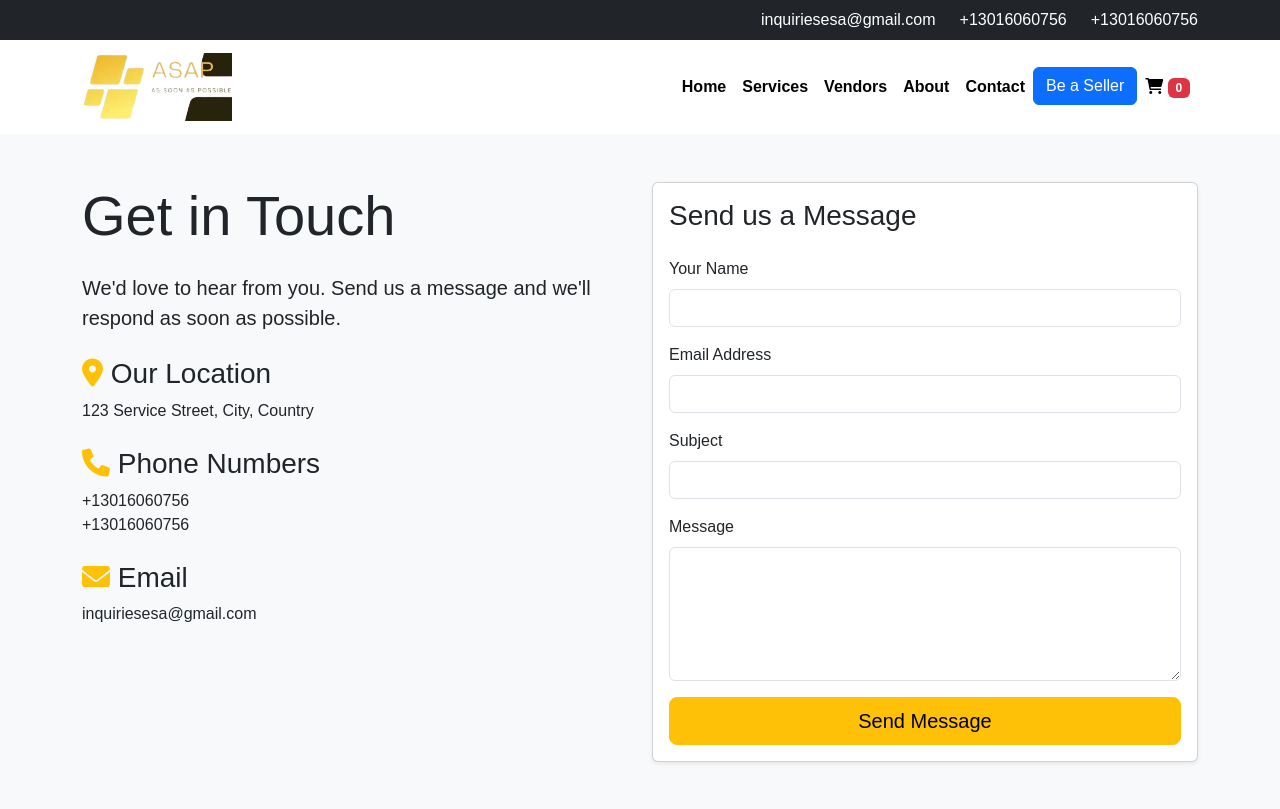
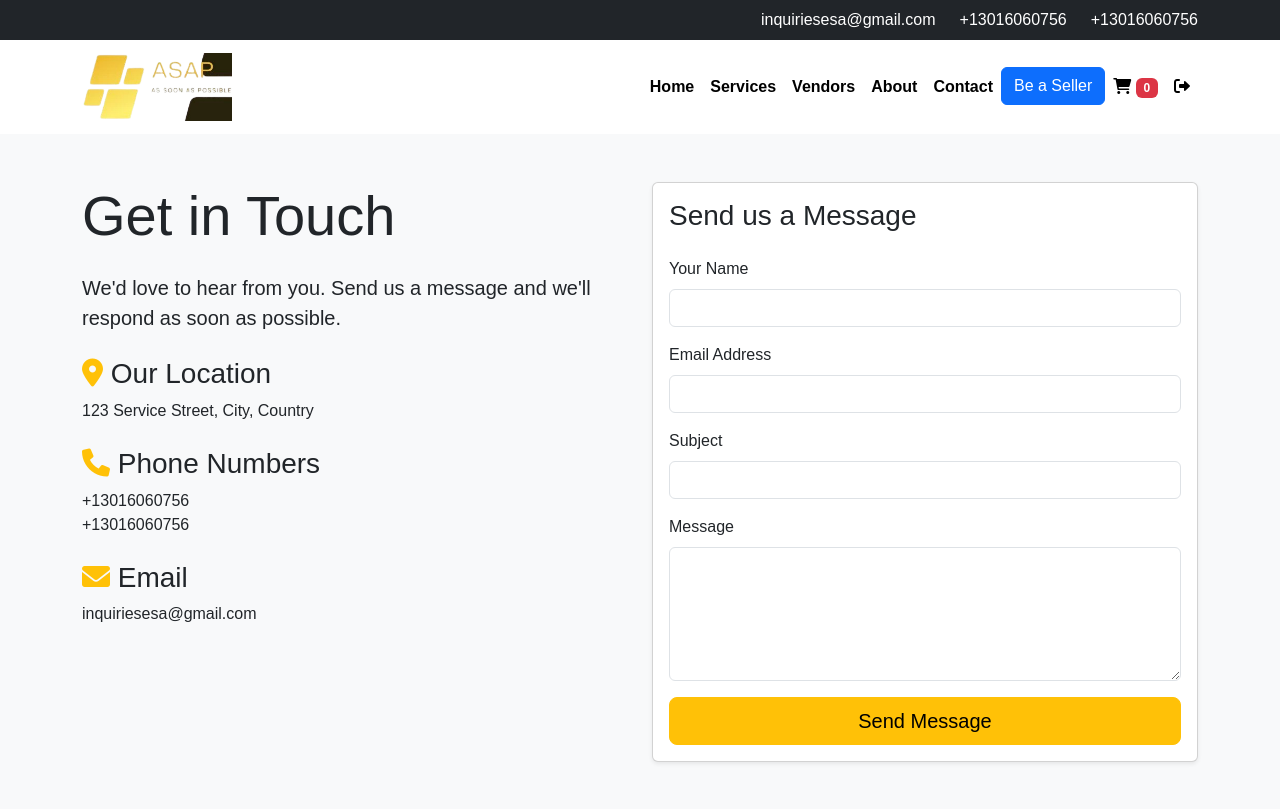
Before and after one commit to Daniyal323/ASAP_NEW_DJANGO, a Django app: page /contact/ in a window 1280 px wide. Shown: the top 809 px of the page. Run offline with Django 5.2, Linux system fonts and the light colour scheme; some libraries are stand-ins or nearby versions.

Commit message:
Update contact.html

```diff
--- a/ASAP/templates/core/contact.html
+++ b/ASAP/templates/core/contact.html
@@ -58,6 +58,11 @@
                         <span class="badge bg-danger cart-items-count">{{ request.session.cart_data_obj|length }}</span>
                     </a>
                 </li>
+                <li class="nav-item">
+            <a class="nav-link" href="{% url 'userauths:sign-out' %}" style="color: black !important;">
+                <i class="fas fa-sign-out-alt"></i>
+            </a>
+        </li>
             </ul>
         </div>
     </div>
```
